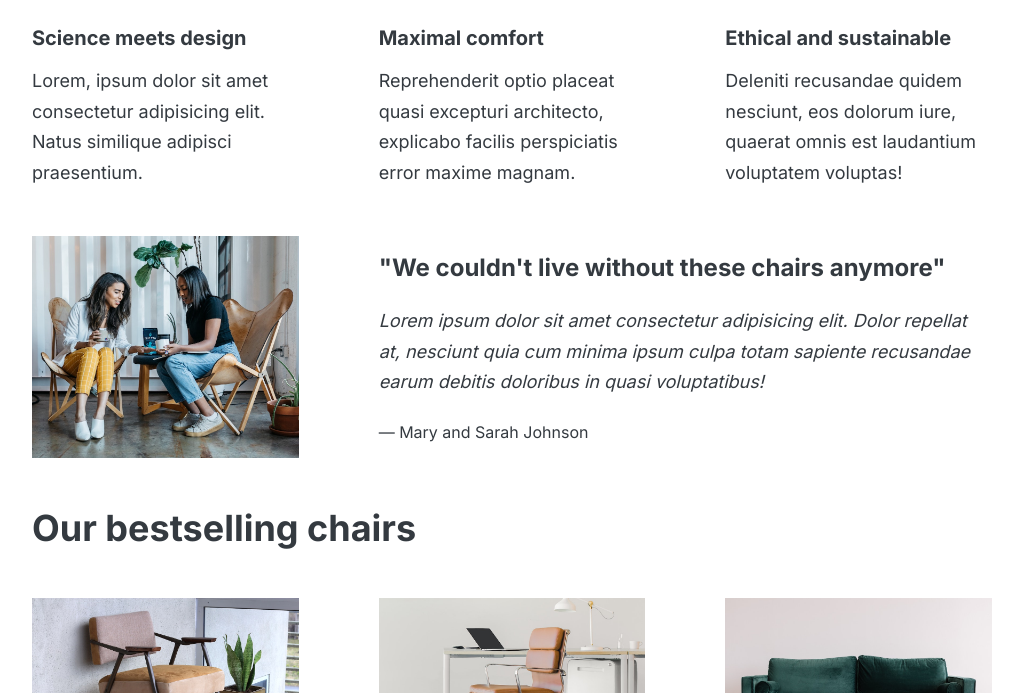
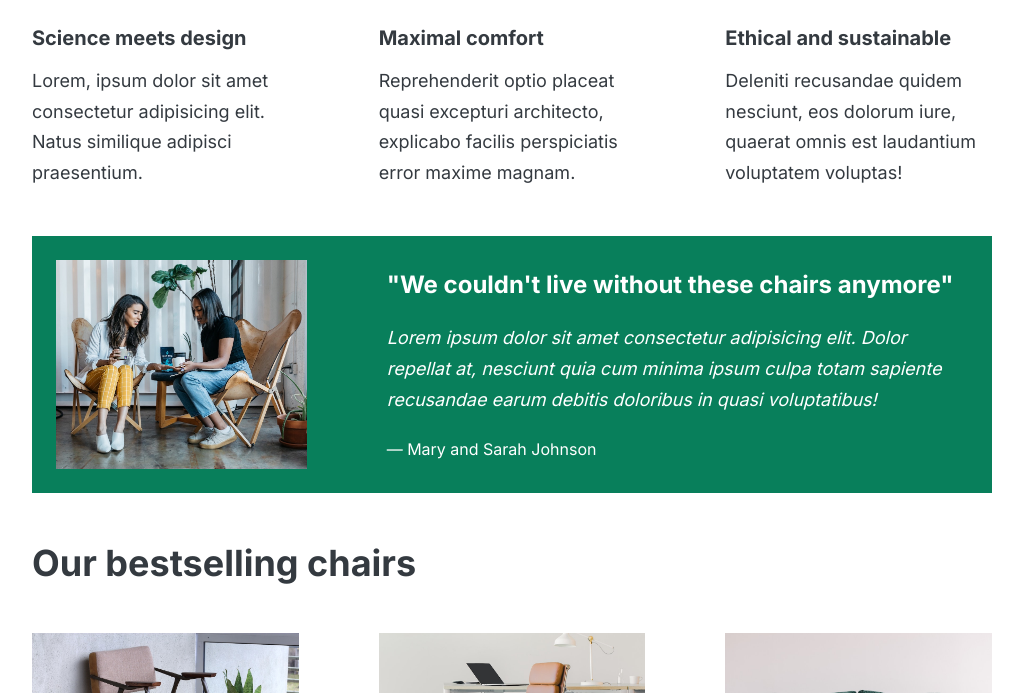
Before and after one commit to emmanuelkamala/salum-emmanuel-project, a plain HTML site: page index.html in a window 1280 px wide. Shown: the part 602-1295 px from the top of the page, without its empty margins (128-1151 px from the left). Drawn offline with Linux system fonts and the light colour scheme.

Commit message:
Learning color design

```diff
--- a/css/style.css
+++ b/css/style.css
@@ -30,6 +30,7 @@ FONT SIZE SYSTEM (px)
 body {
   font-family: 'Inter', sans-serif;
   color: var(--gray-color);
+  border-bottom: #087f5b 8px solid;
 }
 
 .container {
@@ -131,6 +132,9 @@ img {
 
 /* TESTIMONIAL */
 .testimonial-section {
+  background-color: var(--main-color);
+  color: white;
+  padding: 24px;
 }
 
 .testimonial-box {
```
